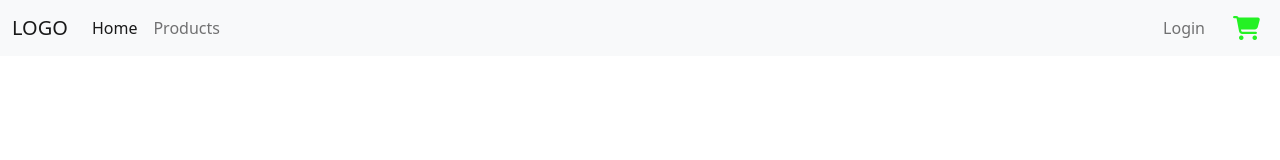
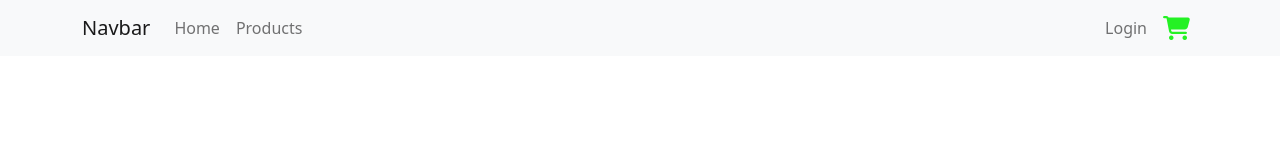
Before and after one commit to mikaelrev/semester-project2, a plain HTML site: page index.html in a window 1280 px wide. Drawn offline with nearby package versions, Linux system fonts and the light colour scheme; no server answers.

Commit message:
Added js link from bootstrap, and remade navbar on homepage

```diff
--- a/index.html
+++ b/index.html
@@ -10,29 +10,31 @@
 </head>
 <body>
   <nav class="navbar navbar-expand-lg navbar-light bg-light">
-    <div class="container-fluid">
-      <a class="navbar-brand" href="index.html">LOGO</a>
-      <button class="navbar-toggler" type="button" data-bs-toggle="collapse" data-bs-target="#navbarSupportedContent" aria-controls="navbarSupportedContent" aria-expanded="false" aria-label="Toggle navigation">
+    <div class="container">
+      <a class="navbar-brand" href="#">Navbar</a>
+      <button class="navbar-toggler" type="button" data-toggle="collapse" data-target="#navbarSupportedContent" aria-controls="navbarSupportedContent" aria-expanded="false" aria-label="Toggle navigation">
         <span class="navbar-toggler-icon"></span>
       </button>
-      <ul class="navbar-nav me-auto mb-2 mb-lg-0">
-        <li class="nav-item">
-          <a class="nav-link active" aria-current="page" href="index.html">Home</a>
+
+      <div class="collapse navbar-collapse" id="navbarSupportedContent">
+        <ul class="navbar-nav me-auto">
+          <li class="nav-item active">
+            <a class="nav-link" href="index.html">Home <span class="sr-only">(current)</span></a>
           </li>
           <li class="nav-item">
             <a class="nav-link" href="products.html">Products</a>
           </li>
         </ul>
-    </div>
-    <div class="container-fluid d-flex justify-content-end">
         <ul class="navbar-nav">
           <li class="nav-item">
-          <div class="container login-container"></div>
+            <div class="login-container"></div>
           </li>
           <li class="nav-item">
-          <a class="nav-link" href="cart.html"><i class="fa-solid fa-cart-shopping fa-xl"></i></a>
+            <a class="nav-link my-2 my-lg-0" href="cart.html"><i class="fa-solid fa-cart-shopping fa-xl"></i></a>
           </li>
         </ul>
+
+      </div>
     </div>
   </nav>
 
@@ -48,7 +50,9 @@
 
   </main>
 
-  <script src="https://cdn.jsdelivr.net/npm/bootstrap@5.1.3/dist/js/bootstrap.bundle.min.js" integrity="sha384-ka7Sk0Gln4gmtz2MlQnikT1wXgYsOg+OMhuP+IlRH9sENBO0LRn5q+8nbTov4+1p" crossorigin="anonymous"></script>
+  <script src="https://code.jquery.com/jquery-3.3.1.slim.min.js" integrity="sha384-q8i/X+965DzO0rT7abK41JStQIAqVgRVzpbzo5smXKp4YfRvH+8abtTE1Pi6jizo" crossorigin="anonymous"></script>
+  <script src="https://cdn.jsdelivr.net/npm/popper.js@1.14.3/dist/umd/popper.min.js" integrity="sha384-ZMP7rVo3mIykV+2+9J3UJ46jBk0WLaUAdn689aCwoqbBJiSnjAK/l8WvCWPIPm49" crossorigin="anonymous"></script>
+  <script src="https://cdn.jsdelivr.net/npm/bootstrap@4.1.3/dist/js/bootstrap.min.js" integrity="sha384-ChfqqxuZUCnJSK3+MXmPNIyE6ZbWh2IMqE241rYiqJxyMiZ6OW/JmZQ5stwEULTy" crossorigin="anonymous"></script>
   <script src="js/index.js" type="module"></script>
 
 </body>
```
Also changed, not shown: admin.html (+3 -1 lines), cart.html (+5 -2 lines), edit.html (+3 -0 lines), login.html (+3 -1 lines), product-details.html (+4 -2 lines), products.html (+4 -1 lines). Lines whose indentation alone changed are shown as unchanged.
